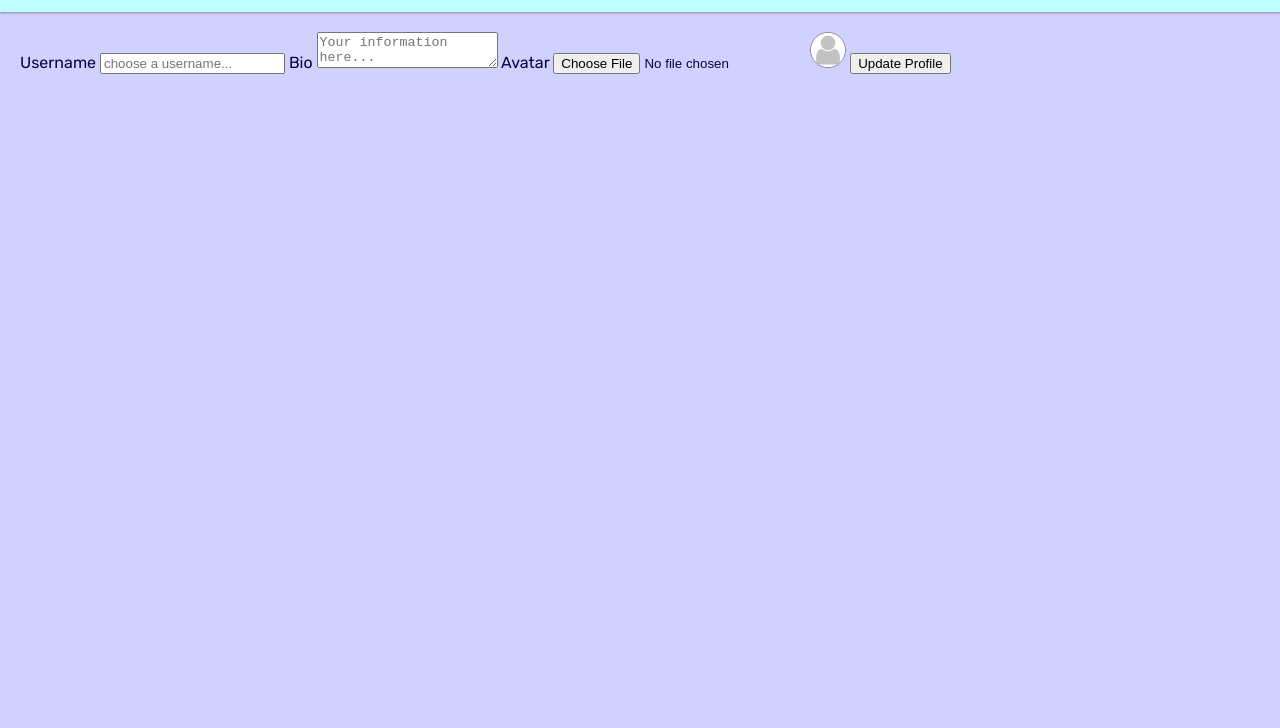
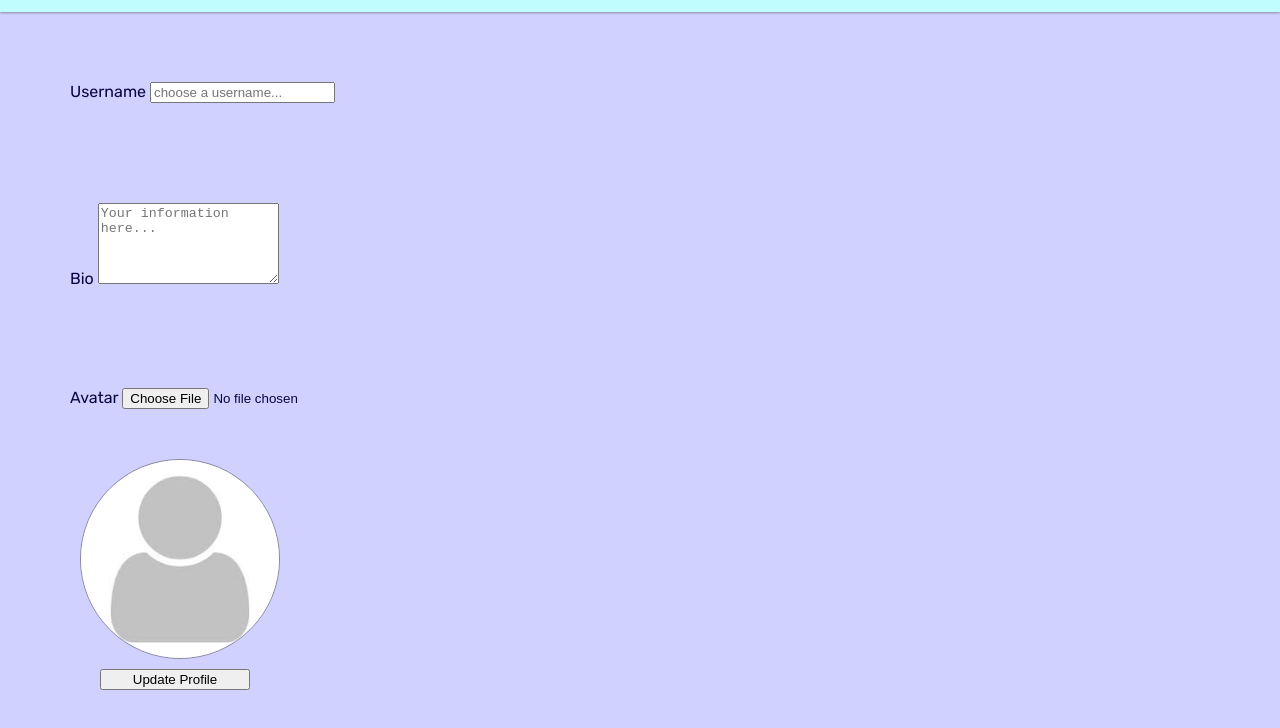
Before and after one commit to benni-maxon/fromscratch-social-media-app, a plain HTML site: page profile-editor/index.html in a window 1280 px wide. Shown: the part 68-796 px from the top of the page. Drawn offline with nearby package versions, Linux system fonts and the light colour scheme.

Commit message:
added styling to profile-editor

```diff
--- a/profile-editor/index.html
+++ b/profile-editor/index.html
@@ -28,6 +28,7 @@
         <!-- css -->
         <link rel="stylesheet" href="/styles/reset.css" />
         <link rel="stylesheet" href="/styles/global.css" />
+        <link rel="stylesheet" href="/styles/profile-editor.css" />
         <!-- add link for page specific css -->
     </head>
 
@@ -43,7 +44,7 @@
 
         <main>
             <form id="profile-form">
-                <label>
+                <label class="labels">
                     Username
                     <input
                         name="username"
@@ -52,19 +53,24 @@
                         placeholder="choose a username..."
                     />
                 </label>
-                <label>
+                <label class="labels">
                     Bio
-                    <textarea name="bio" placeholder="Your information here..."></textarea>
+                    <textarea
+                        class="text-area"
+                        name="bio"
+                        rows="5"
+                        placeholder="Your information here..."
+                    ></textarea>
                 </label>
 
-                <label>
+                <label class="labels">
                     Avatar
                     <input type="file" name="avatar" placeholder="upload an image..." />
                 </label>
 
                 <img id="preview" class="avatar" alt="avatar preview" src="/assets/avatar.jpg" />
 
-                <button type="submit">Update Profile</button>
+                <button id="update-profile" type="submit">Update Profile</button>
 
                 <p id="error-display"></p>
             </form>
--- /dev/null
+++ b/styles/profile-editor.css
@@ -0,0 +1,20 @@
+#profile-form {
+    display: grid;
+}
+
+.labels {
+    margin: 30px;
+    padding: 20px;
+    justify-content: start;
+}
+
+.avatar {
+    min-width: 200px;
+    min-height: 200px;
+    margin-left: 60px;
+}
+#update-profile {
+    max-width: 150px;
+    margin-top: 10px;
+    margin-left: 80px;
+}
```
